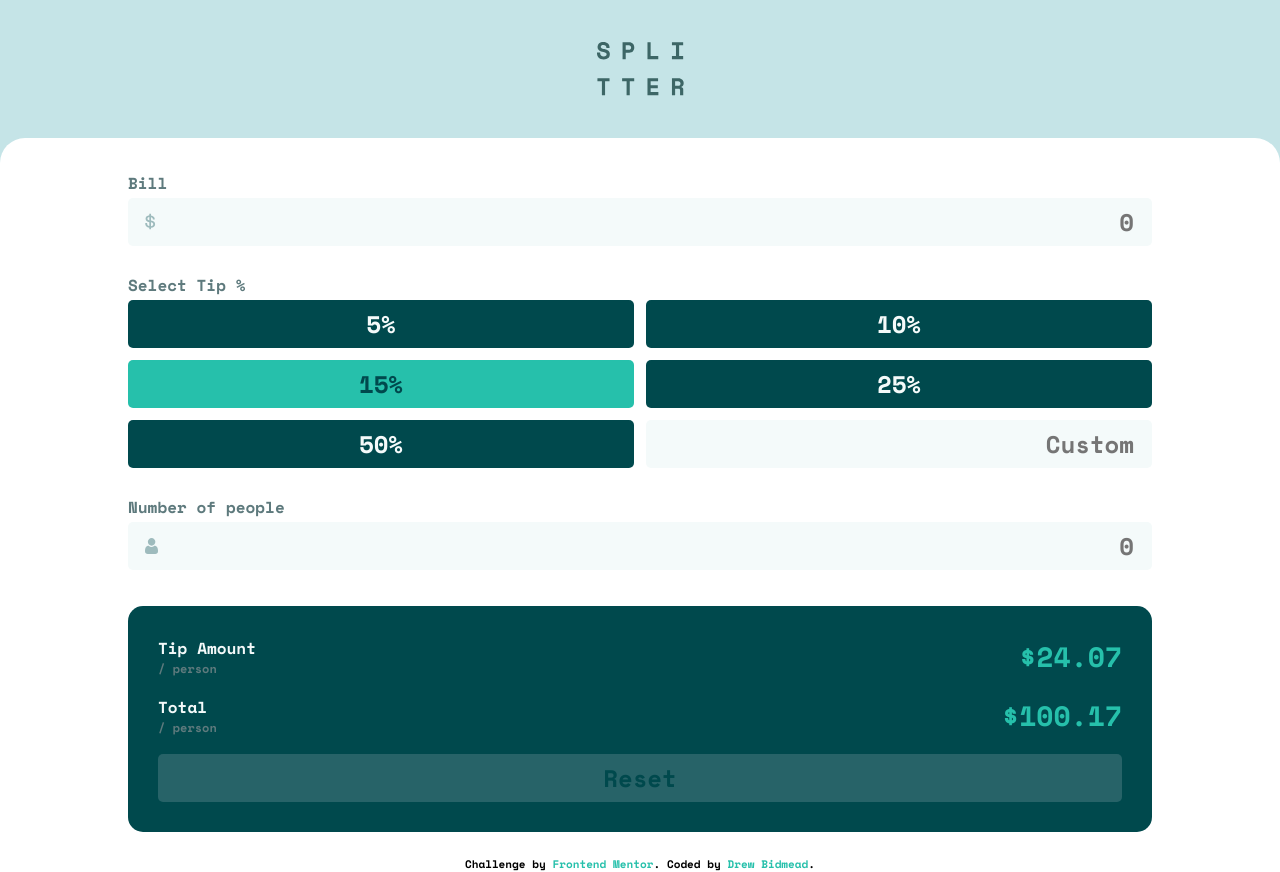
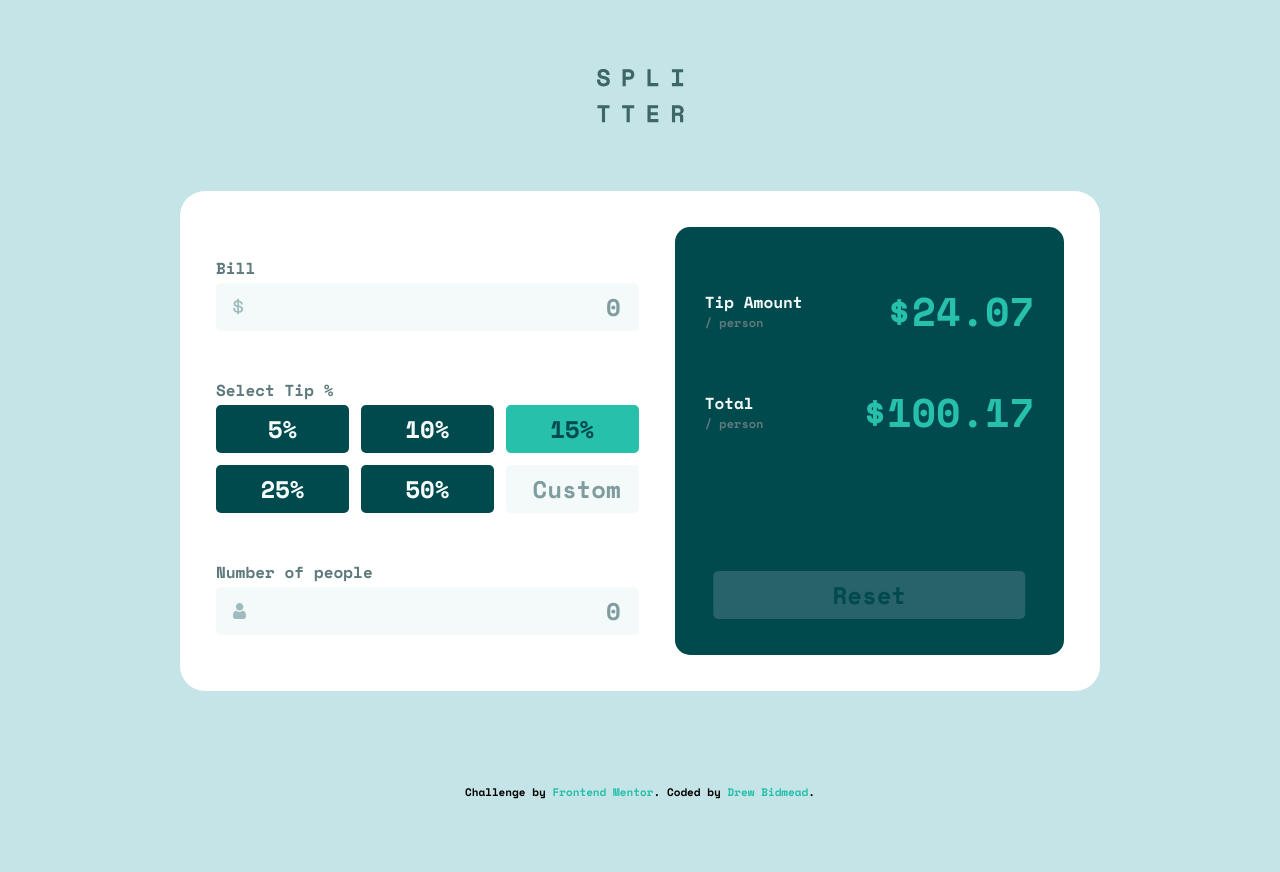
Before and after one commit to dbidmead/tip-calculator, a plain HTML site: page index.html in a window 1280 px wide. After the commit the page ends 800 px from the top, so only its background shows below. Drawn offline with nearby package versions, Linux system fonts and the light colour scheme.

Commit message:
Desktop styling configured and active states implemented

```diff
--- a/style.css
+++ b/style.css
@@ -15,6 +15,10 @@
     padding: 0;
     margin: 0;
     box-sizing: border-box;
+}
+
+*:focus {
+    outline-color: var(--bluegreen);
 }
 
 body {
@@ -91,6 +95,12 @@ form>div {
     border: none;
     border-radius: 5px;
     transition: all 0.2s ease;
+    cursor: pointer;
+}
+
+.tip-btn:hover {
+    background-color: var(--bluegreen);
+    color: var(--dark);
 }
 
 .active {
@@ -126,13 +136,17 @@ input {
     text-align: right;
     color: var(--dark);
     width: 100%;
+    cursor: pointer;
+}
+
+input::placeholder {
+    color: var(--light);
 }
 
 .input-img {
     position: absolute;
     left: 0.7rem;
     bottom: 0.67rem;
-    /* transform: translateY(-50%); */
 }
 
 .output-label {
@@ -162,9 +176,21 @@ input {
     border-radius: 5px;
     color: var(--dark);
     height: 2rem;
+    cursor: pointer;
+    transition: all 0.2s ease;
+}
+
+.reset-btn:hover {
+    background-color: var(--pale);
 }
 
 .disabled {
+    background-color: hsl(185, 46%, 28%);
+    cursor: default;
+    pointer-events: none;
+}
+
+.disabled:hover {
     background-color: hsl(185, 46%, 28%);
 }
 
@@ -182,3 +208,67 @@ input {
     font-size: inherit;
     text-decoration: none;
 }
+
+@media (min-width: 920px) {
+    body {
+        height: 100vh;
+    }
+
+    .content-wrapper {
+        justify-content: space-evenly;
+    }
+
+    #logo {
+        margin: 0;
+    }
+
+    .calculator {
+        max-width: 920px;
+        height: 500px;
+        border-radius: 25px;
+        flex-direction: row;
+        gap: 1.5rem;
+        padding: 1.5rem;
+    }
+
+    .input-half {
+        height: 100%;
+        width: 100%;
+    }
+
+    form {
+        justify-content: space-evenly;
+        height: 100%;
+    }
+
+    .tip-grid {
+        grid-template-columns: repeat(3, 1fr);
+        grid-template-rows: repeat(2, 1fr);
+    }
+
+    .output-half {
+        height: 100%;
+        width: 85%;
+        position: relative;
+    }
+
+    .display-field {
+        margin-top: 1rem;
+    }
+
+    .display-field>div {
+        font-size: 40px;
+    }
+
+    .reset-btn {
+        position: absolute;
+        bottom: 1.5rem;
+        left: 50%;
+        transform: translateX(-50%);
+        width: 80%;
+    }
+
+    .attribution {
+        background-color: transparent;
+    }
+}
```
